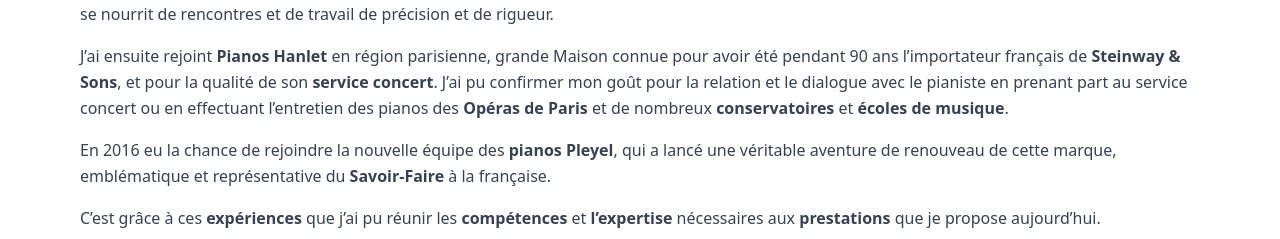
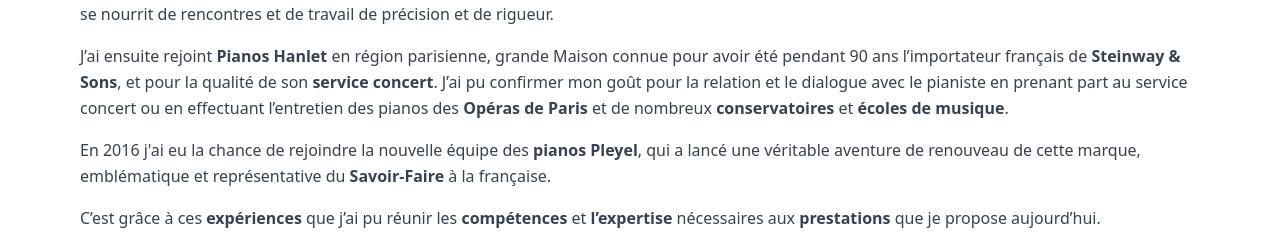
Before and after one commit to julien44830/AccordPiano, a Next.js app: page / in a window 1280 px wide. Shown: the part 1661-1900 px from the top of the page. Built offline with nearby package versions, Linux system fonts and the light colour scheme; a web font is replaced by a local one.

Commit message:
add mot dans about

```diff
--- a/src/components/About.tsx
+++ b/src/components/About.tsx
@@ -41,9 +41,9 @@
                         <strong>écoles de musique</strong>.
                     </p>
                     <p>
-                        En 2016 eu la chance de rejoindre la nouvelle équipe des{" "}
-                        <strong>pianos Pleyel</strong>, qui a lancé une
-                        véritable aventure de renouveau de cette marque,
+                        En 2016 j'ai eu la chance de rejoindre la nouvelle
+                        équipe des <strong>pianos Pleyel</strong>, qui a lancé
+                        une véritable aventure de renouveau de cette marque,
                         emblématique et représentative du{" "}
                         <strong>Savoir-Faire</strong> à la française.
                     </p>
```
